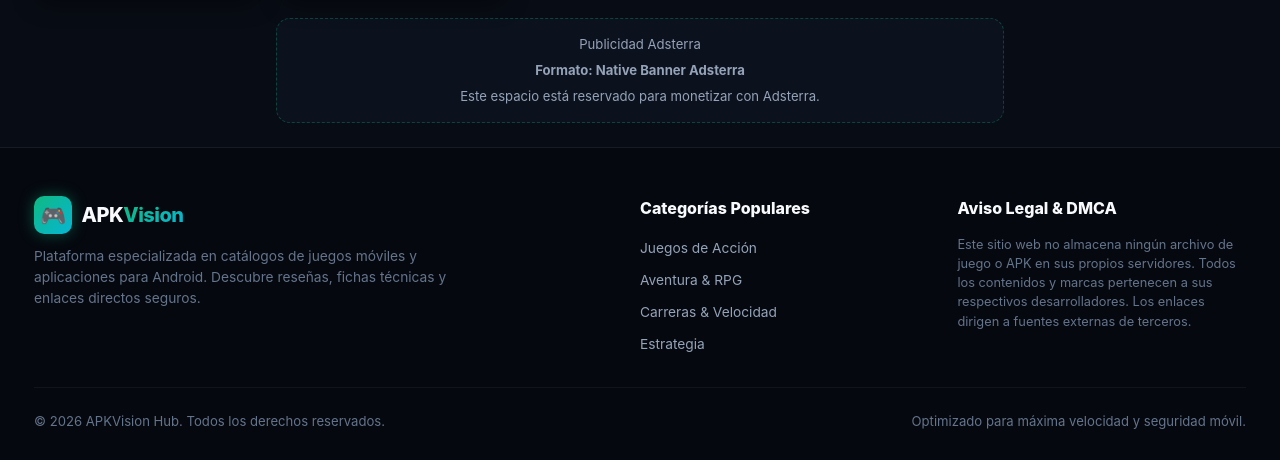
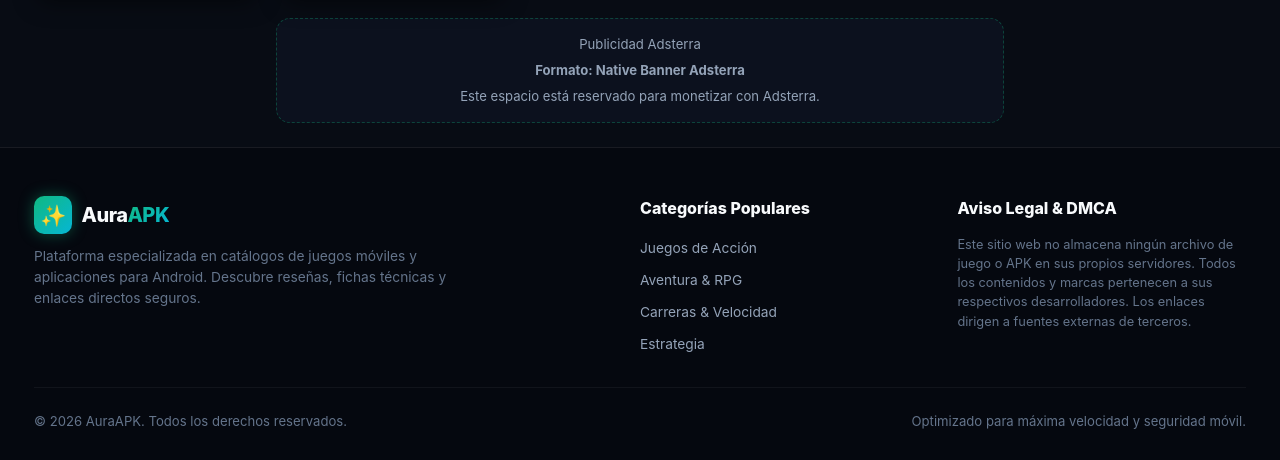
Before and after one commit to JulianDvd1/apkvision-games, a Node server app: page / in a window 1280 px wide. Shown: the part 1359-1819 px from the top of the page. Run offline with Node 20, Linux system fonts and the light colour scheme.

Commit message:
Rebrand platform to AuraAPK

```diff
--- a/data/ads-config.json
+++ b/data/ads-config.json
@@ -2,8 +2,8 @@
   "enabled": true,
   "testMode": true,
   "settings": {
-    "siteName": "APKGaming",
-    "siteTagline": "Descarga los mejores juegos y MODs para Android",
+    "siteName": "AuraAPK",
+    "siteTagline": "Descarga los mejores juegos y MODs para Android en AuraAPK",
     "directLinkBeforeDownload": false,
     "downloadCountdownSeconds": 6
   },
--- a/render.yaml
+++ b/render.yaml
@@ -1,6 +1,6 @@
 services:
   - type: web
-    name: apkvision-hub
+    name: auraapk
     runtime: node
     plan: free
     region: oregon
--- a/server.js
+++ b/server.js
@@ -102,8 +102,8 @@ app.get('/', (req, res) => {
   const recentGames = [...games].reverse();
 
   res.render('index', {
-    title: 'Descargar Juegos Mod APK Gratis para Android | APKVision Hub',
-    metaDesc: 'Descarga los mejores juegos y aplicaciones móviles para Android en formato APK y MOD gratis, actualizados y 100% seguros.',
+    title: 'Descargar Juegos Mod APK Gratis para Android | AuraAPK',
+    metaDesc: 'Descarga los mejores juegos y aplicaciones móviles para Android en formato APK y MOD gratis, actualizados y 100% seguros en AuraAPK.',
     featuredGames,
     recentGames,
     activeCategory: 'todos'
@@ -126,8 +126,8 @@ app.get('/categoria/:slug', (req, res) => {
     : allGames.filter(g => g.category.toLowerCase() === (category ? category.name.toLowerCase() : ''));
 
   res.render('category', {
-    title: `Juegos de ${category ? category.name : 'Todos'} para Android APK | APKVision Hub`,
-    metaDesc: `Descarga los mejores juegos móviles de la categoría ${category ? category.name : 'Todos'}. Versiones completas y actualizadas.`,
+    title: `Juegos de ${category ? category.name : 'Todos'} para Android APK | AuraAPK`,
+    metaDesc: `Descarga los mejores juegos móviles de la categoría ${category ? category.name : 'Todos'}. Versiones completas y actualizadas en AuraAPK.`,
     games: filtered,
     categoryName: category ? category.name : 'Todos',
     activeCategory: slug
@@ -142,7 +142,7 @@ app.get('/juego/:slug', (req, res) => {
 
   if (!game) {
     return res.status(404).render('404', {
-      title: 'Juego no encontrado | APKVision Hub',
+      title: 'Juego no encontrado | AuraAPK',
       metaDesc: 'El juego que buscas no existe o ha sido removido.'
     });
   }
@@ -158,7 +158,7 @@ app.get('/juego/:slug', (req, res) => {
     .slice(0, 4);
 
   res.render('game', {
-    title: `${game.title} ${game.version} (${game.badge}) Descargar Gratis APK Android`,
+    title: `${game.title} ${game.version} (${game.badge}) Descargar Gratis APK Android | AuraAPK`,
     metaDesc: game.shortDescription || `Descarga ${game.title} para Android. ${game.description.substring(0, 140)}...`,
     game,
     relatedGames,
@@ -415,7 +415,7 @@ app.post(`${ADMIN_PATH}/ads/guardar`, requireAdminAuth, (req, res) => {
 // Página 404
 app.use((req, res) => {
   res.status(404).render('404', {
-    title: '404 - Página no encontrada | APKVision Hub',
+    title: '404 - Página no encontrada | AuraAPK',
     metaDesc: 'La página que buscas no existe o ha sido movida.'
   });
 });
@@ -423,7 +423,7 @@ app.use((req, res) => {
 // Iniciar servidor
 app.listen(PORT, () => {
   console.log(`===============================================`);
-  console.log(`🚀 APK Gaming Hub corriendo en http://localhost:${PORT}`);
+  console.log(`✨ AuraAPK corriendo en http://localhost:${PORT}`);
   console.log(`🔒 Panel Privado Oculto: http://localhost:${PORT}${ADMIN_PATH}`);
   console.log(`🔑 Contraseña del Panel: ${ADMIN_PASSWORD}`);
   console.log(`===============================================`);
--- a/views/partials/footer.ejs
+++ b/views/partials/footer.ejs
@@ -6,8 +6,8 @@
       <div class="footer-top">
         <div>
           <div class="logo-area" style="margin-bottom: 0.5rem;">
-            <div class="logo-icon">🎮</div>
-            <div class="logo-text">APK<span>Vision</span></div>
+            <div class="logo-icon">✨</div>
+            <div class="logo-text">Aura<span>APK</span></div>
           </div>
           <p class="footer-text">
             Plataforma especializada en catálogos de juegos móviles y aplicaciones para Android. Descubre reseñas, fichas técnicas y enlaces directos seguros.
@@ -34,7 +34,7 @@
 
       <div class="footer-bottom">
         <div>
-          © <%= new Date().getFullYear() %> APKVision Hub. Todos los derechos reservados.
+          © <%= new Date().getFullYear() %> AuraAPK. Todos los derechos reservados.
         </div>
         <div>
           Optimizado para máxima velocidad y seguridad móvil.
--- a/views/partials/header.ejs
+++ b/views/partials/header.ejs
@@ -10,7 +10,7 @@
   <meta property="og:type" content="website">
   <meta property="og:title" content="<%= title %>">
   <meta property="og:description" content="<%= metaDesc %>">
-  <meta property="og:site_name" content="APKVision Hub">
+  <meta property="og:site_name" content="AuraAPK">
   <link rel="canonical" href="<%= siteUrl %><%= currentPath %>">
 
   <!-- Favicon / Estilos -->
@@ -33,8 +33,8 @@
     <div class="container header-inner">
       <!-- Logo -->
       <a href="/" class="logo-area">
-        <div class="logo-icon">🎮</div>
-        <div class="logo-text">APK<span>Vision</span></div>
+        <div class="logo-icon">✨</div>
+        <div class="logo-text">Aura<span>APK</span></div>
       </a>
 
       <!-- Buscador en tiempo real -->
```
Also changed, not shown: public/images/placeholder-game.svg.
